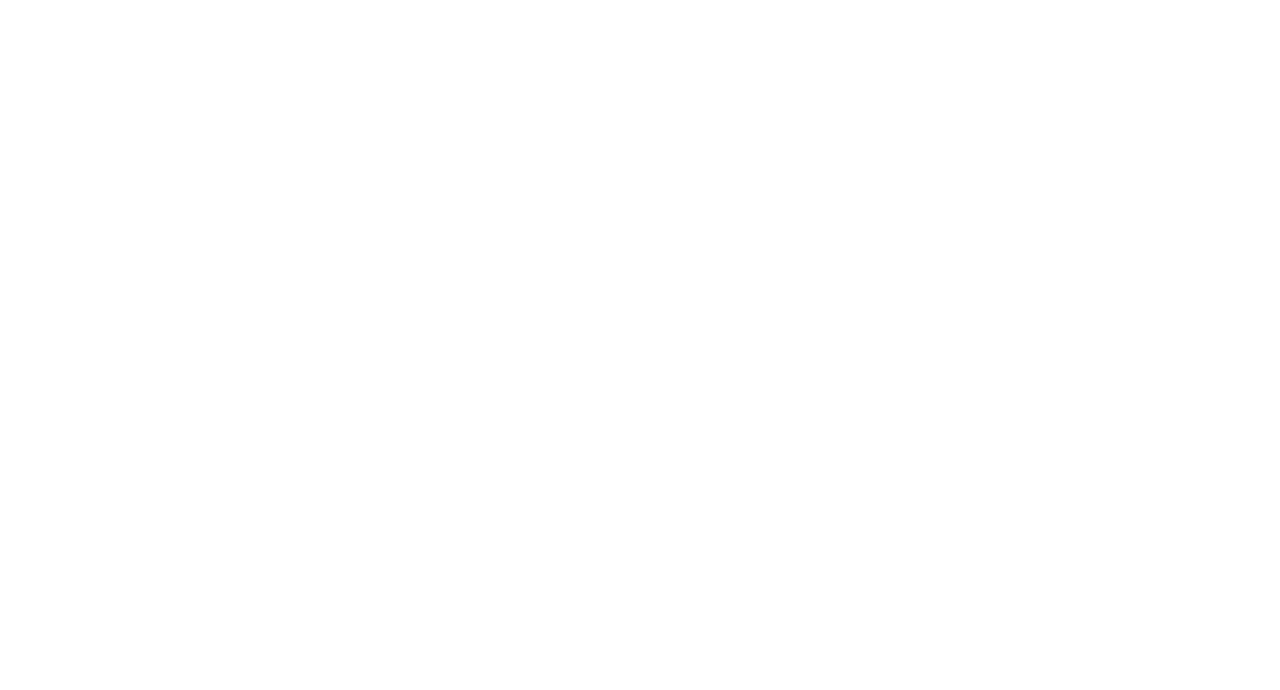
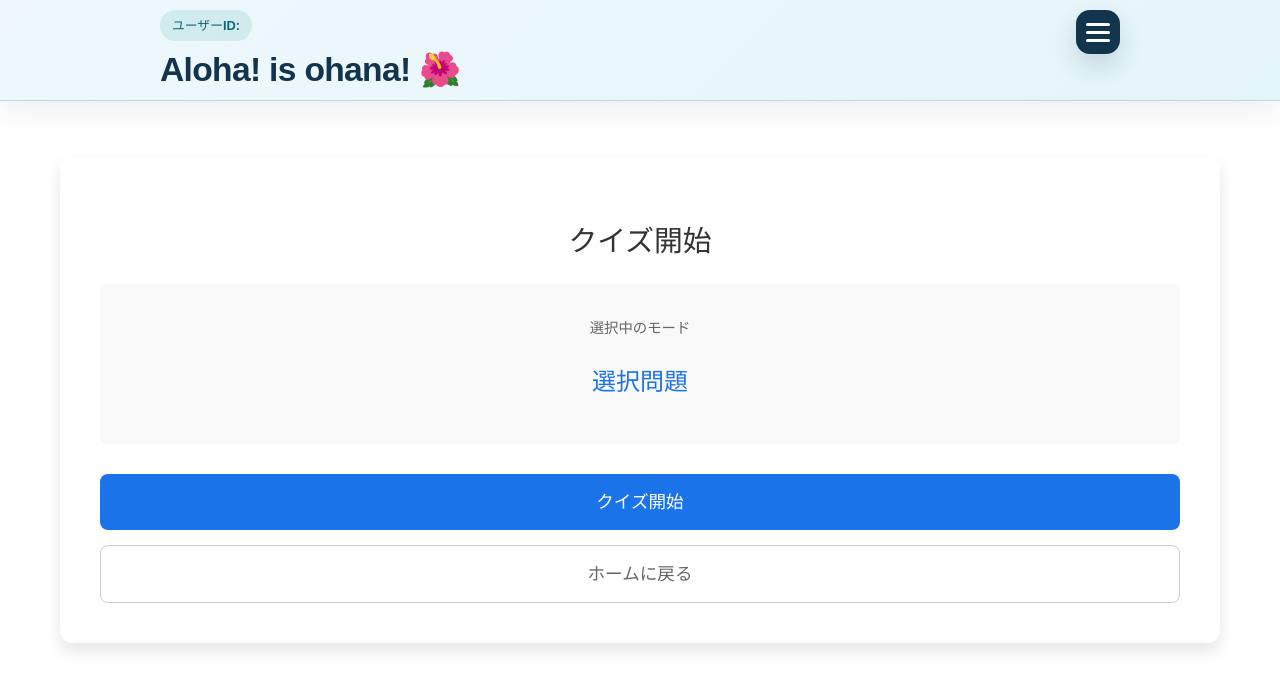
Before and after one commit to okamooo/quiz_Disney_frontend, a React (Vite) app: page /quiz/start in a window 1280 px wide. Before the commit this address had no page. Shown: the top 690 px of the page. Built offline with nearby package versions, Linux system fonts and the light colour scheme.

Commit message:
クイズ開始画面とDB連携を実装。

```diff
--- a/src/App.tsx
+++ b/src/App.tsx
@@ -1,8 +1,15 @@
-import { BrowserRouter as Router, Routes, Route, Navigate } from 'react-router-dom';
-import LoginPage from './pages/LoginPage';
-import RegisterPage from './pages/RegisterPage';
+import {
+  BrowserRouter as Router,
+  Routes,
+  Route,
+  Navigate,
+} from "react-router-dom";
+import LoginPage from "./pages/LoginPage";
+import RegisterPage from "./pages/RegisterPage";
 import HomePage from './pages/HomePage';
+import QuizStartPage from './pages/QuizStartPage';
 import './App.css';
+
 
 function App() {
   return (
@@ -13,6 +20,7 @@ function App() {
           <Route path="/login" element={<LoginPage />} />
           <Route path="/register" element={<RegisterPage />} />
           <Route path="/home" element={<HomePage />} />
+          <Route path="/quiz/start" element={<QuizStartPage />} />
           <Route path="/" element={<Navigate to="/login" replace />} />
 
           {/* 将来的にダッシュボードなどを追加する場合はここに追加 */}
--- /dev/null
+++ b/src/api/home.ts
@@ -0,0 +1,19 @@
+import { HomeData } from "../types/home";
+
+// 本来は .env などから取得しますが、まずはローカルホストを直書きします
+const BASE_URL = "http://localhost:8080/api/v1/quiz";
+
+/**
+ * ホーム画面に必要なデータを取得する
+ * @param loginId ログインユーザーのID
+ */
+export const getHomeData = async (loginId: string): Promise<HomeData> => {
+  const response = await fetch(`${BASE_URL}/home?loginId=${loginId}`);
+
+  if (!response.ok) {
+    throw new Error("ホームデータの取得に失敗しました");
+  }
+
+  const data = await response.json();
+  return data;
+};
--- a/src/pages/HomePage.css
+++ b/src/pages/HomePage.css
@@ -1,7 +1,7 @@
 .home-page {
   --section-gap: 30px;
   --header-offset: 74px;
-  width: min(960px, calc(100vw - 32px));
+  width: min(1200px, calc(100vw - 32px));
   margin: 0 auto;
   padding: calc(var(--header-offset) + var(--section-gap)) 0 48px;
   display: grid;
--- a/src/pages/HomePage.tsx
+++ b/src/pages/HomePage.tsx
@@ -1,99 +1,93 @@
-import { useMemo, useState } from 'react';
+import { useEffect, useMemo, useState } from 'react';
 import { useNavigate } from 'react-router-dom';
 import CommonHeader from '../components/CommonHeader';
 import LearningHistoryList from '../components/LearningHistoryList';
 import QuizModeSection from '../components/QuizModeSection';
 import './HomePage.css';
 import { HomeData, QuizModeOption } from '../types/home';
-
-// API 連携前でも画面確認できるように、まずはモックデータを置いています。
-const mockHomeData: HomeData = {
-  userId: "user-001",
-  userName: "Lilo",
-  welcomeMessage: "",
-  hasAvailableQuiz: true,
-  quizModes: [
-    {
-      quizMode: "choice",
-      quizModeLabel: "選択問題",
-      quizStartUrl: "/quiz/choice",
-      isAvailable: true,
-    },
-    {
-      quizMode: "sort",
-      quizModeLabel: "並び替え問題",
-      quizStartUrl: "/quiz/sort",
-      isAvailable: false,
-    },
-  ],
-  learningHistories: [
-    {
-      historyId: "history-001",
-      playedAt: "2026-04-07T09:30:00+09:00",
-      solvedCount: 10,
-      correctCount: 8,
-      incorrectCount: 2,
-      accuracyRate: 80,
-    },
-    {
-      historyId: "history-002",
-      playedAt: "2026-04-06T20:15:00+09:00",
-      solvedCount: 12,
-      correctCount: 9,
-      incorrectCount: 3,
-      accuracyRate: 75,
-    },
-  ],
-};
+import { getHomeData } from '../api/home';
 
 const HomePage = () => {
   const navigate = useNavigate();
-  const [homeData] = useState<HomeData>(mockHomeData);
-  const [selectedQuizMode, setSelectedQuizMode] = useState<string>(
-    mockHomeData.quizModes[0]?.quizMode ?? "",
-  );
+  const [homeData, setHomeData] = useState<HomeData | null>(null);
+  const [selectedQuizMode, setSelectedQuizMode] = useState<string>("");
+  const [isLoading, setIsLoading] = useState(true);
+  const [error, setError] = useState<string | null>(null);
+
+  const userId = localStorage.getItem('userId') || "";
+  const userName = localStorage.getItem('userName') || "ゲスト";
+
+  useEffect(() => {
+    const fetchHomeData = async () => {
+      if (!userId) {
+        setError("ログイン情報が見つかりません。");
+        setIsLoading(false);
+        return;
+      }
+      try {
+        setIsLoading(true);
+        const data = await getHomeData(userId);
+        setHomeData(data);
+        if (data.quizModes && data.quizModes.length > 0) {
+          setSelectedQuizMode(data.quizModes[0].quizMode);
+        }
+      } catch (err) {
+        console.error("Fetch Error:", err);
+        setError("サーバーとの通信に失敗しました。");
+      } finally {
+        setIsLoading(false);
+      }
+    };
+    fetchHomeData();
+  }, [userId]);
 
   const selectedQuizModeData = useMemo<QuizModeOption | undefined>(() => {
-    return homeData.quizModes.find(
-      (quizModeOption) => quizModeOption.quizMode === selectedQuizMode,
+    return (homeData?.quizModes || []).find(
+      (m) => m.quizMode === selectedQuizMode
     );
-  }, [homeData.quizModes, selectedQuizMode]);
+  }, [homeData?.quizModes, selectedQuizMode]);
 
-  const hasAvailableQuiz =
-    homeData.hasAvailableQuiz && Boolean(selectedQuizModeData?.isAvailable);
+  const hasAvailableQuiz: boolean =
+    Boolean(homeData?.hasAvailableQuiz) && (selectedQuizModeData?.isAvailable ?? true);
 
   const handleQuizStart = () => {
-    if (!selectedQuizModeData) {
-      return;
-    }
+    if (!selectedQuizModeData || !homeData) return;
 
-    alert(
-      `${selectedQuizModeData.quizModeLabel} を開始します。\n遷移先: ${selectedQuizModeData.quizStartUrl}`,
-    );
+    navigate('/quiz/start', {
+      state: {
+        mode: selectedQuizModeData.quizMode,
+        modeLabel: selectedQuizModeData.quizModeLabel,
+        userName: homeData.userName
+      }
+    });
   };
 
   const handleLogout = () => {
-    alert('ログアウトしました。');
+    localStorage.clear();
     navigate('/login');
   };
+
+  if (isLoading) return <div style={{ color: 'white', textAlign: 'center', padding: '100px' }}>読み込み中...</div>;
+  if (error) return <div style={{ color: '#ff6b6b', textAlign: 'center', padding: '100px' }}>{error}</div>;
+  if (!homeData) return null;
 
   return (
     <main className="home-page">
       <CommonHeader
-        userId={homeData.userId}
-        userName={homeData.userName}
+        userId={homeData.userId || userId}
+        userName={homeData.userName || userName}
         onLogout={handleLogout}
       />
 
       <QuizModeSection
-        quizModes={homeData.quizModes}
+        quizModes={homeData.quizModes || []}
         selectedQuizMode={selectedQuizMode}
         hasAvailableQuiz={hasAvailableQuiz}
         onQuizModeChange={setSelectedQuizMode}
         onQuizStart={handleQuizStart}
       />
 
-      <LearningHistoryList learningHistories={homeData.learningHistories} />
+      <LearningHistoryList learningHistories={homeData.learningHistories || []} />
     </main>
   );
 };
--- a/src/pages/LoginPage.tsx
+++ b/src/pages/LoginPage.tsx
@@ -15,6 +15,8 @@ const LoginPage = () => {
     setError(null);
     try {
       await login(request);
+      // ログイン成功時に情報を localStorage に保存
+      localStorage.setItem('userId', request.loginId);
       navigate("/home");
     } catch (err) {
       console.error("ログインエラー:", err);
--- /dev/null
+++ b/src/pages/QuizStartPage.css
@@ -0,0 +1,87 @@
+.quiz-start-page {
+  display: flex;
+  flex-direction: column;
+  min-height: 100vh;
+}
+
+.start-container {
+  flex: 1;
+  display: flex;
+  align-items: center;
+  justify-content: center;
+  padding: 20px;
+  max-width: 1200px;
+  margin: 0 auto;
+  width: 100%;
+  box-sizing: border-box;
+}
+
+.start-card {
+  background-color: white;
+  border-radius: 12px;
+  padding: 40px;
+  box-shadow: 0 8px 16px rgba(0, 0, 0, 0.1);
+  text-align: center;
+  width: 100%;
+}
+
+.start-title {
+  font-size: 1.8rem;
+  color: #333;
+  margin-bottom: 20px;
+}
+
+.mode-info {
+  margin-bottom: 30px;
+  padding: 20px;
+  background-color: #f9f9f9;
+  border-radius: 8px;
+}
+
+.mode-info .label {
+  color: #666;
+  font-size: 0.9rem;
+  margin-bottom: 5px;
+}
+
+.mode-info .value {
+  color: #1a73e8;
+  font-size: 1.5rem;
+  font-weight: bold;
+}
+
+.start-actions {
+  display: flex;
+  flex-direction: column;
+  gap: 15px;
+}
+
+.start-button {
+  padding: 15px;
+  border-radius: 8px;
+  font-size: 1.1rem;
+  font-weight: bold;
+  cursor: pointer;
+  transition: all 0.2s;
+  border: none;
+}
+
+.start-button.primary {
+  background-color: #1a73e8;
+  color: white;
+}
+
+.start-button.primary:hover {
+  background-color: #1557b0;
+  transform: translateY(-2px);
+}
+
+.start-button.secondary {
+  background-color: transparent;
+  color: #666;
+  border: 1px solid #ccc;
+}
+
+.start-button.secondary:hover {
+  background-color: #f0f0f0;
+}
--- /dev/null
+++ b/src/pages/QuizStartPage.tsx
@@ -0,0 +1,69 @@
+import { useNavigate, useLocation } from "react-router-dom";
+import CommonHeader from "../components/CommonHeader";
+import "./QuizStartPage.css";
+
+const QuizStartPage = () => {
+  const navigate = useNavigate();
+  const location = useLocation();
+
+  const { modeLabel, mode, userName: stateUserName } = location.state || {
+    modeLabel: "選択問題",
+    mode: "choice",
+    userName: ""
+  };
+
+  // 渡された名前があれば使い、なければ userId を使う
+  const userId = localStorage.getItem('userId') ?? "";
+  const userName = stateUserName || userId;
+
+  const handleStart = () => {
+    navigate("/quiz/question", { state: { mode } });
+  };
+
+  const handleBack = () => {
+    navigate("/home");
+  };
+
+  return (
+    <main className="quiz-start-page">
+      <CommonHeader
+        userId={userId}
+        userName={userName}
+        onLogout={() => {
+          localStorage.removeItem('userId');
+          localStorage.removeItem('userName');
+          navigate("/login");
+        }}
+      />
+
+      <div className="start-container">
+        <section className="start-card">
+          <h2 className="start-title">クイズ開始</h2>
+          <div className="mode-info">
+            <p className="label">選択中のモード</p>
+            <p className="value">{modeLabel}</p>
+          </div>
+
+          <div className="start-actions">
+            <button
+              type="button"
+              className="start-button primary"
+              onClick={handleStart}
+            >
+              クイズ開始
+            </button>
+            <button
+              type="button"
+              className="start-button secondary"
+              onClick={handleBack}
+            >
+              ホームに戻る
+            </button>
+          </div>
+        </section>
+      </div>
+    </main>
+  );
+};
+
+export default QuizStartPage;
```
